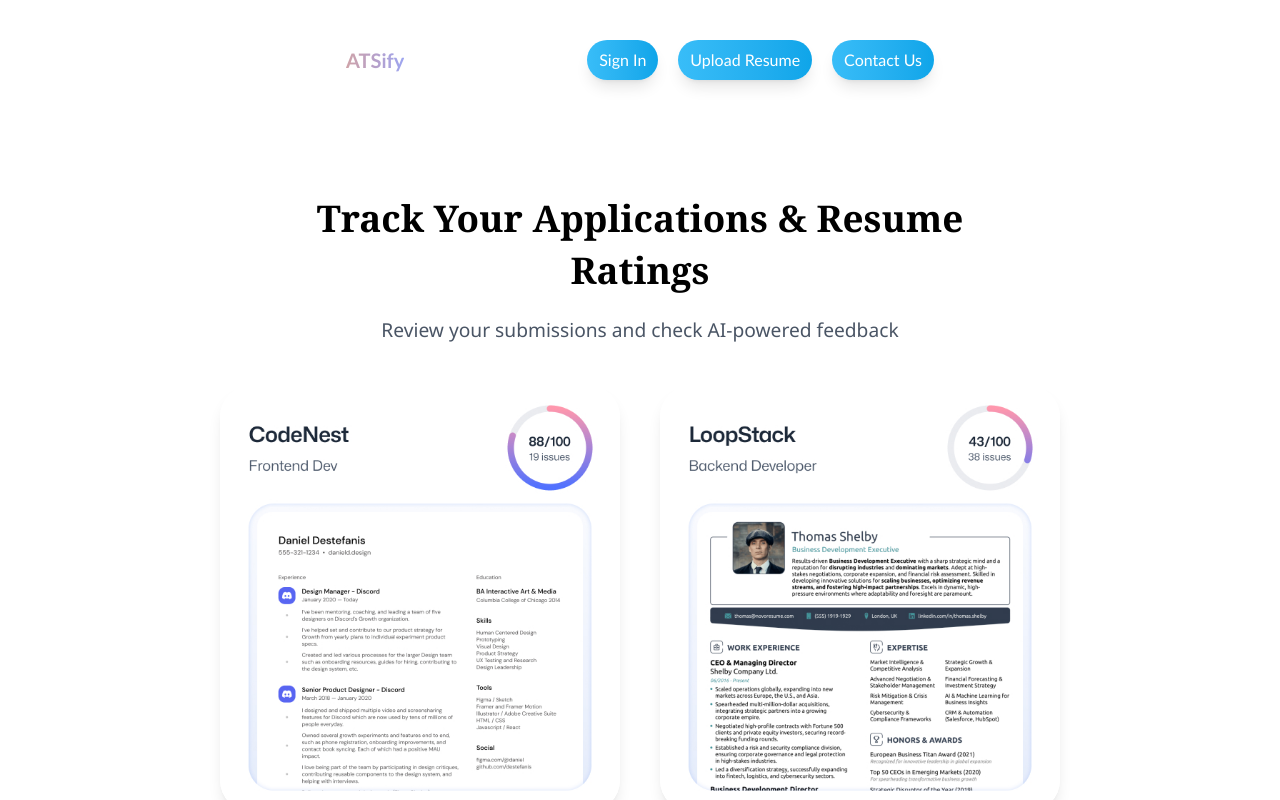
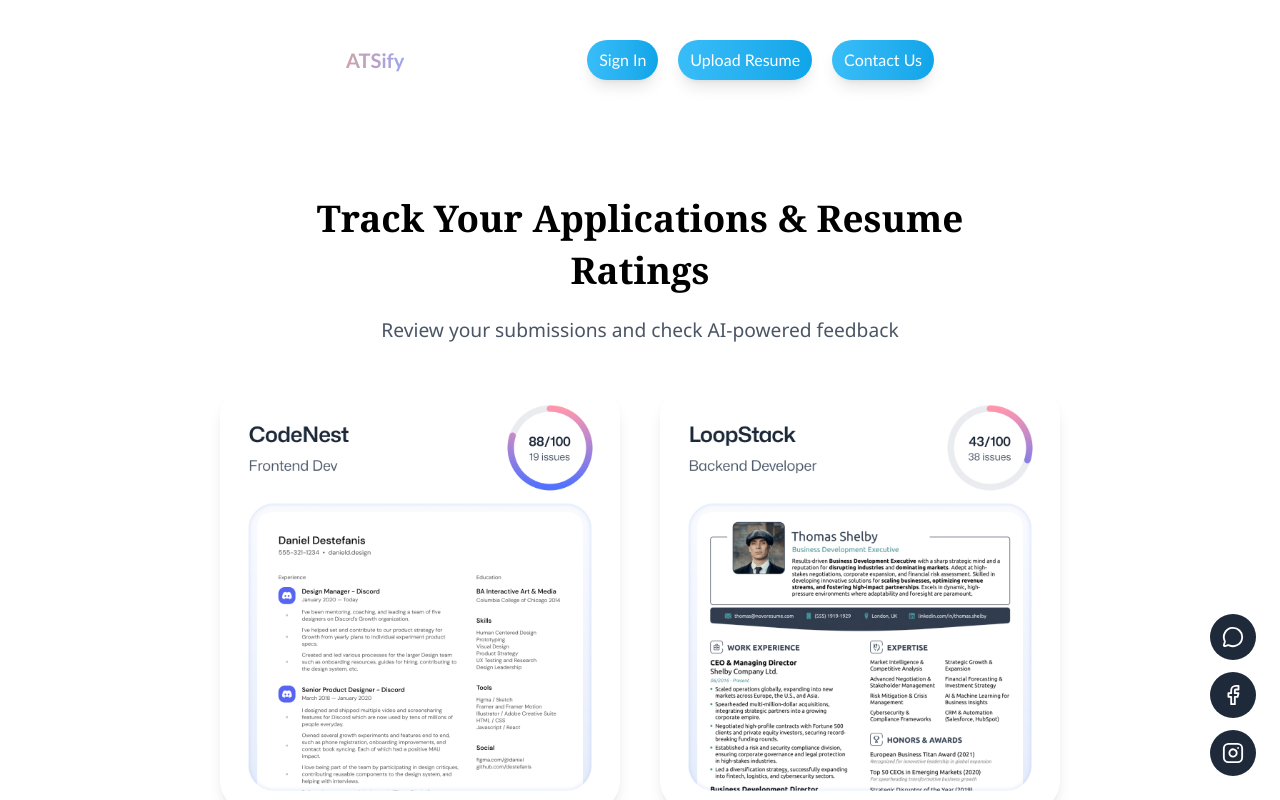
Before and after one commit to madhavexe/ATSify, a React (Vite) app: page / in a window 1280 px wide. Shown: the top 800 px of the page. Built offline with nearby package versions, Linux system fonts and the light colour scheme.

Commit message:
icon click

```diff
--- a/src/pages/Hero.jsx
+++ b/src/pages/Hero.jsx
@@ -6,10 +6,11 @@ import CallToAction from '../assets/components/HeroPage/CallToAction'
 import WhyChooseUs from '../assets/components/HeroPage/WhyChooseUs'
 import Footer from '../assets/components/Footer'
 import FaqParent from '../assets/components/FaqParent'
+import LastIconSec from '../pages/lasticonsec.jsx'
 
 const Hero = () => {
   return (
-    <div className='bg-[url("./../public/Resume-BG.svg")]! bg-cover w-screen lg:w-full md:p-5 lg:p-7 flex flex-col items-center gap-10 md:gap-25'>
+    <div className='bg-[url("./../public/Resume-BG.svg")]! bg-cover w-screen lg:w-full md:p-5 lg:p-7 flex flex-col items-center gap-10 md:gap-25 relative'>
         <Navbar />
         <ResumeCards />
         <HowItWorks />
@@ -17,6 +18,7 @@ const Hero = () => {
         <WhyChooseUs />
         <FaqParent />
         <Footer />
+        <LastIconSec />
     </div>
   )
 }
--- /dev/null
+++ b/src/pages/lasticonsec.jsx
@@ -0,0 +1,46 @@
+
+import React from 'react'
+import { MessageCircle, Facebook, Instagram } from 'lucide-react'
+
+const LastIconSec = () => {
+
+
+    const openwhatsap = () => {
+
+        const phonenumber = "8168345816"
+        const autofilltext = "😁 hyy what do you want to ask from admin ?"
+
+        const url = `https://wa.me/${phonenumber}?text=${encodeURIComponent(autofilltext)}`
+        window.open(url, "_blank")
+    }
+
+    const openinstagram = () => {
+
+        const username = "yuvrajjjjjj_";
+        const url = `https://instagram.com/${username}`;
+        window.open(url,"_blank")
+
+    }
+
+
+    return (
+        <div className="flex flex-col gap-3 fixed bottom-6 right-6">
+
+            <div className="bg-gray-800 hover:bg-gray-900 p-3 rounded-full " onClick={openwhatsap}
+            >
+                <MessageCircle size={22} className="text-white" />
+            </div>
+
+            <div className="bg-gray-800 hover:bg-gray-900 p-3 rounded-full  ">
+                <Facebook size={22} className="text-white" />
+            </div>
+
+            <div className="bg-gray-800 hover:bg-gray-900 p-3 rounded-full" onClick={openinstagram} >
+                <Instagram size={22} className="text-white" />
+            </div>
+
+        </div>
+    )
+}
+
+export default LastIconSec
```
Also changed, not shown: src/assets/components/Navbar/HomeIcon.jsx (line endings or trailing spaces), 1 other file (tests, documents, lock files or other folders).
